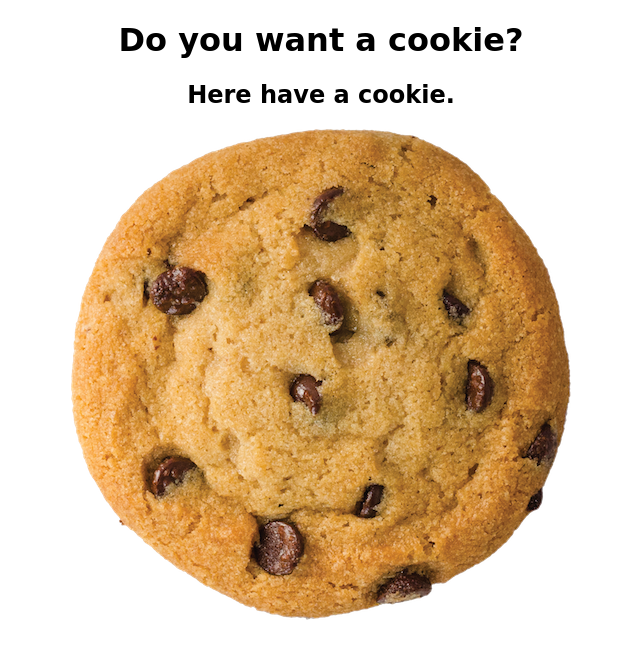
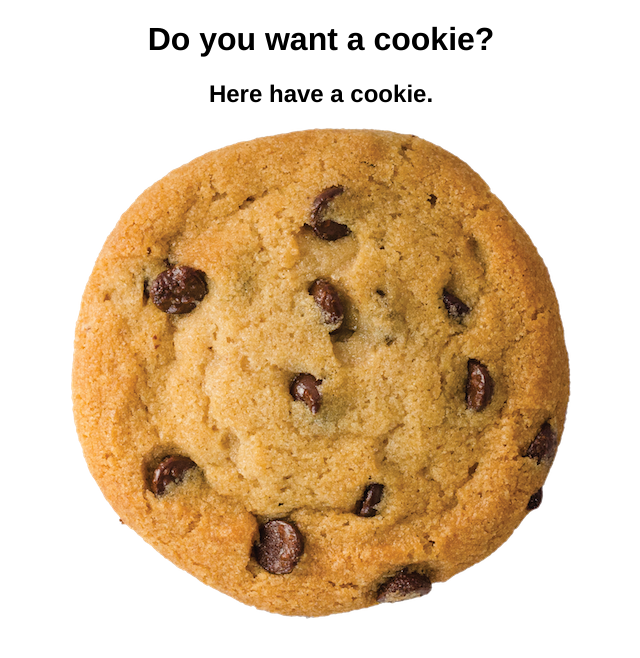
Before and after one commit to snickerton/DoYouWantACookie, a plain HTML site: page index.html in a window 1280 px wide. Shown: the whole page, without its empty margins (319-959 px from the left). Drawn offline with Linux system fonts and the light colour scheme.

Commit message:
Create index.html

```diff
--- a/index.html
+++ b/index.html
@@ -19,11 +19,11 @@
 
 <style type="text/css">
 h1 {
-	font-family: "Monotype Corsiva", cursive;
+	font-family: "Helvetica", bold;
 	text-align: center;
 }
 h2 {
-	font-family: "Monotype Corsiva", cursive;
+	font-family: "Helvetica";
 	text-align: center;
 }
 </style>
```
